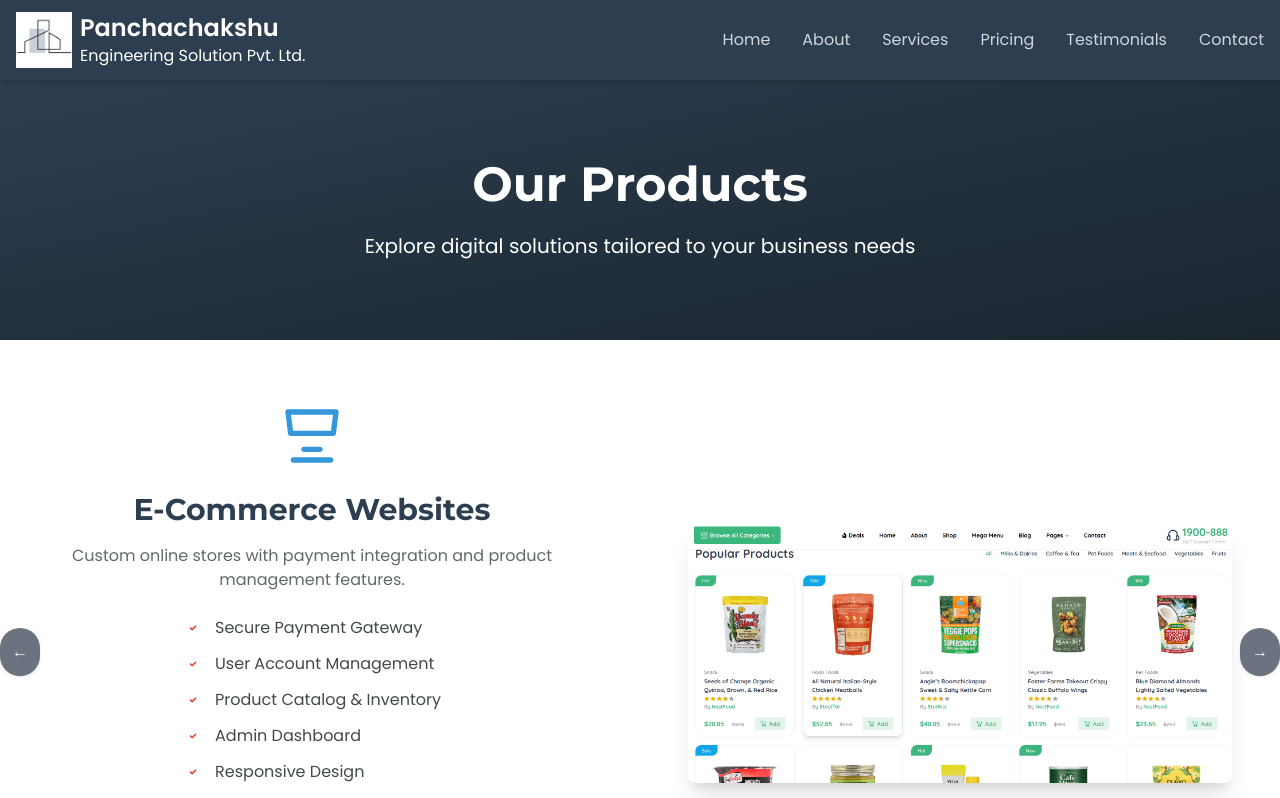
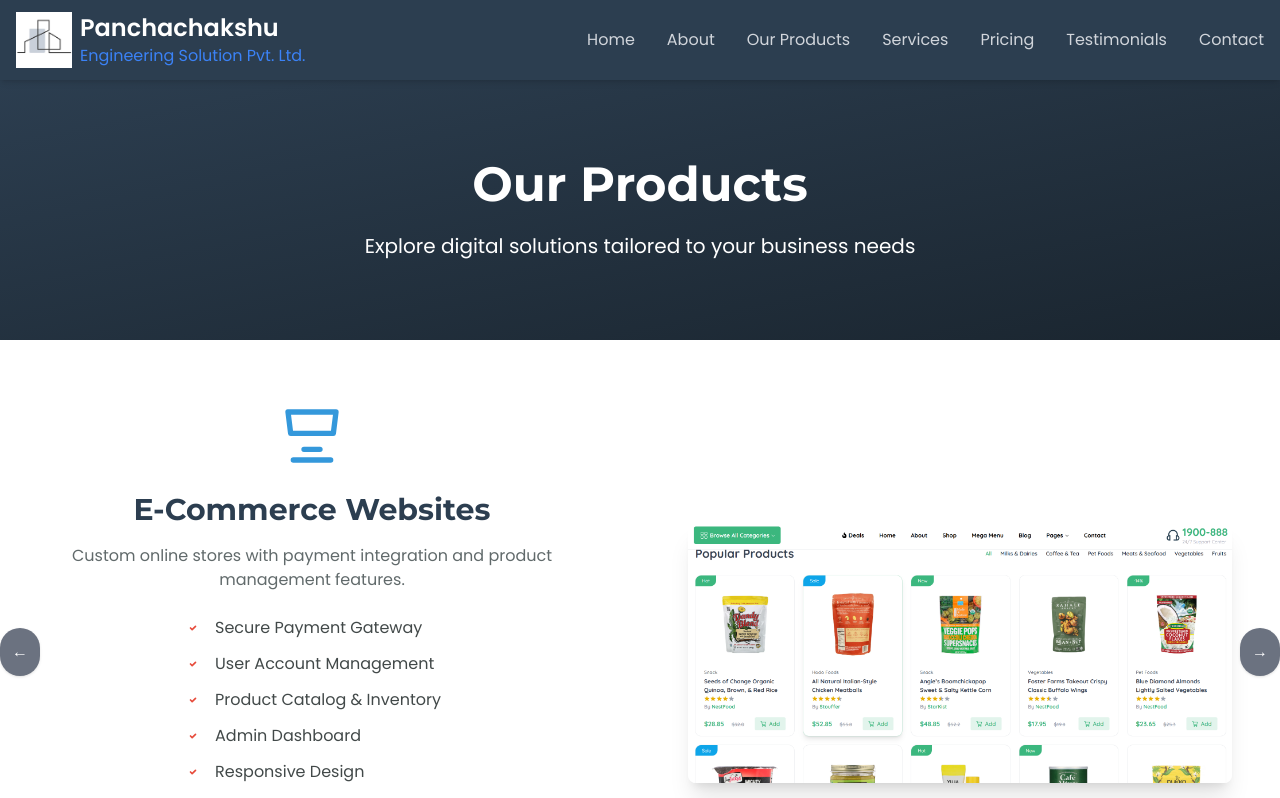
Before and after one commit to NCDinesh/Panchachakshu, a React (Vite) app: page /products in a window 1280 px wide. Shown: the top 798 px of the page. Built offline with nearby package versions, Linux system fonts and the light colour scheme.

Commit message:
navbar updated

```diff
--- a/src/components/layout/Navbar.jsx
+++ b/src/components/layout/Navbar.jsx
@@ -10,9 +10,11 @@ const Navbar = () => {
       name: 'About',
       dropdown: [
         { name: 'About Panchachakshu', path: '/about#panchachakshu' },
-        { name: 'Our Products', path: '/products' },
         { name: 'Our Team', path: '/about#ourteam' },
       ],
+    },
+    {
+      name: "Our Products", path:"/products"
     },
     {
       name: 'Services',
@@ -37,7 +39,7 @@ const Navbar = () => {
             <img src="./images/logo.png" alt="Logo" className="size-14" />
             <div className="name">
               <span className="text-2xl font-bold block md:hidden lg:block">Panchachakshu</span>
-              <p className="block md:hidden lg:block">Engineering Solution Pvt. Ltd.</p>
+              <p className="block md:hidden lg:block text-blue-500">Engineering Solution Pvt. Ltd.</p>
             </div>
           </Link>
 
--- a/src/pages/Product.jsx
+++ b/src/pages/Product.jsx
@@ -98,7 +98,7 @@ const Products = () => {
         </svg>
       ),
       image:
-      "./images/products/portfolio.png",
+      "./images/products/portfoliowebsite.png",
       features: [
         "Modern UI/UX",
         "Fast Loading",
@@ -107,6 +107,7 @@ const Products = () => {
         "Contact & Inquiry Forms",
         "Custom Domain Support",
       ],
+      link:"https://portfoliowebsite-client.vercel.app/"
     },
     {
       id: "graphics",
```
Also changed, not shown: public/images/products/portfoliowebsite.png (added).
